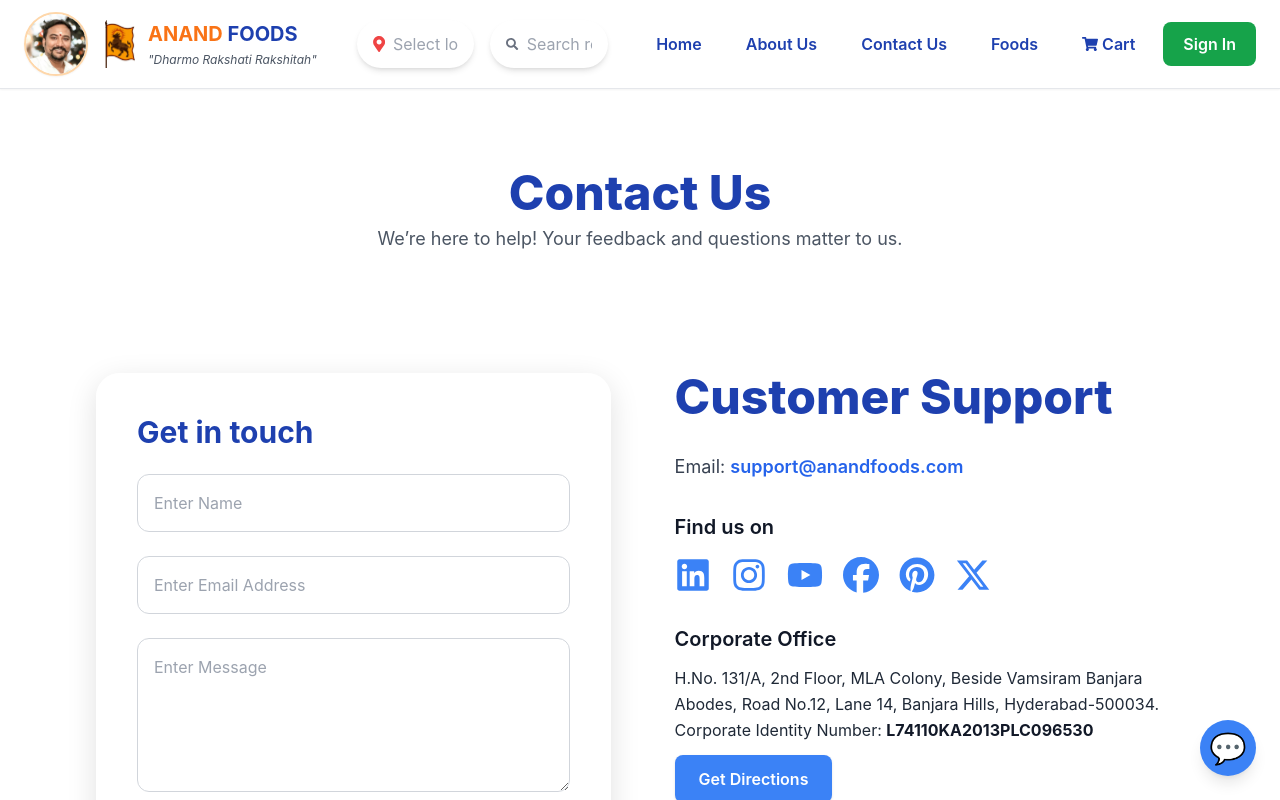
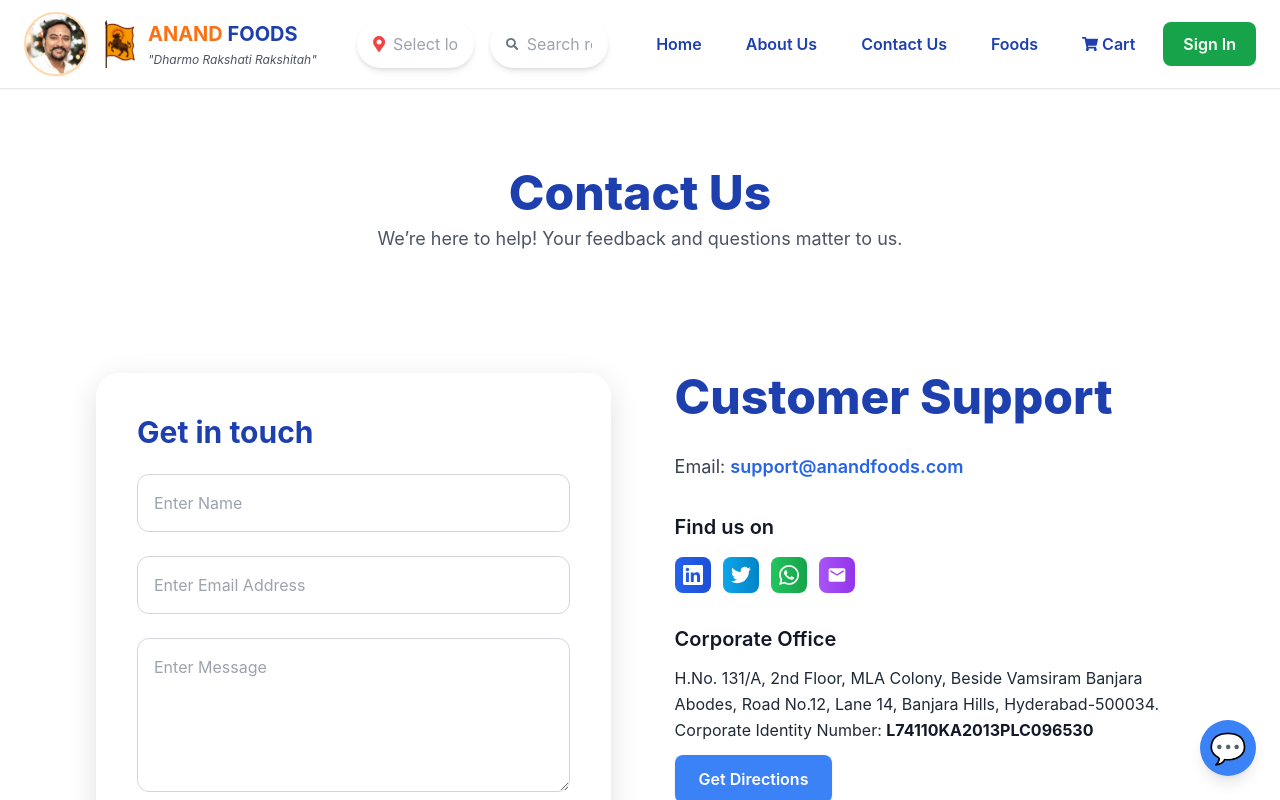
Before and after one commit to NagendraUggirala/AnandFoods, a React (Vite) app: page /contact in a window 1280 px wide. Shown: the top 800 px of the page. Built offline with nearby package versions, Linux system fonts and the light colour scheme.

Commit message:
ContactIcons

```diff
--- a/src/components/Contact.jsx
+++ b/src/components/Contact.jsx
@@ -1,12 +1,12 @@
 import React, { useState } from "react";
-import {
-  FaLinkedin,
-  FaInstagram,
-  FaYoutube,
-  FaFacebook,
-  FaPinterest,
-  FaXTwitter
-} from "react-icons/fa6";
+// import {
+//   FaLinkedin,
+//   FaInstagram,
+//   FaYoutube,
+//   FaFacebook,
+//   FaPinterest,
+//   FaXTwitter
+// } from "react-icons/fa6";
 import { IoChevronDown, IoChevronUp } from "react-icons/io5";
 
 
@@ -129,14 +129,59 @@
                 Find us on
               </h2>
 
-              <div className="flex gap-5 text-blue-500 text-4xl">
+              <div className="flex space-x-3">
+                        <a
+                          href="https://linkedin.com/company/anandrealtyy"
+                          target="_blank"
+                          rel="noopener noreferrer"
+                          className="bg-gradient-to-r from-blue-600 to-blue-700 text-white p-2 rounded-lg transition-all duration-300 hover:shadow-md hover:scale-105"
+                          aria-label="Follow us on LinkedIn"
+                        >
+                          <svg className="w-5 h-5" fill="currentColor" viewBox="0 0 24 24">
+                            <path d="M20.447 20.452h-3.554v-5.569c0-1.328-.027-3.037-1.852-3.037-1.853 0-2.136 1.445-2.136 2.939v5.667H9.351V9h3.414v1.561h.046c.477-.9 1.637-1.85 3.37-1.85 3.601 0 4.267 2.37 4.267 5.455v6.286zM5.337 7.433c-1.144 0-2.063-.926-2.063-2.065 0-1.138.92-2.063 2.063-2.063 1.14 0 2.064.925 2.064 2.063 0 1.139-.925 2.065-2.064 2.065zm1.782 13.019H3.555V9h3.564v11.452zM22.225 0H1.771C.792 0 0 .774 0 1.729v20.542C0 23.227.792 24 1.771 24h20.451C23.2 24 24 23.227 24 22.271V1.729C24 .774 23.2 0 22.222 0h.003z"/>
+                          </svg>
+                        </a>
+                        <a
+                          href="https://twitter.com/anandrealtyy"
+                          target="_blank"
+                          rel="noopener noreferrer"
+                          className="bg-gradient-to-r from-sky-500 to-sky-600 text-white p-2 rounded-lg transition-all duration-300 hover:shadow-md hover:scale-105"
+                          aria-label="Follow us on Twitter"
+                        >
+                          <svg className="w-5 h-5" fill="currentColor" viewBox="0 0 24 24">
+                            <path d="M23.953 4.57a10 10 0 01-2.825.775 4.958 4.958 0 002.163-2.723c-.951.555-2.005.959-3.127 1.184a4.92 4.92 0 00-8.384 4.482C7.69 8.095 4.067 6.13 1.64 3.162a4.822 4.822 0 00-.666 2.475c0 1.71.87 3.213 2.188 4.096a4.904 4.904 0 01-2.228-.616v.06a4.923 4.923 0 003.946 4.827 4.996 4.996 0 01-2.212.085 4.936 4.936 0 004.604 3.417 9.867 9.867 0 01-6.102 2.105c-.39 0-.779-.023-1.17-.067a13.995 13.995 0 007.557 2.209c9.053 0 13.998-7.496 13.998-13.985 0-.21 0-.42-.015-.63A9.935 9.935 0 0024 4.59z"/>
+                          </svg>
+                        </a>
+                        <a
+                          href="https://wa.me/919876543210"
+                          target="_blank"
+                          rel="noopener noreferrer"
+                          className="bg-gradient-to-r from-green-500 to-green-600 text-white p-2 rounded-lg transition-all duration-300 hover:shadow-md hover:scale-105"
+                          aria-label="Chat with us on WhatsApp"
+                        >
+                          <svg className="w-5 h-5" fill="currentColor" viewBox="0 0 24 24">
+                            <path d="M17.472 14.382c-.297-.149-1.758-.867-2.03-.967-.273-.099-.471-.148-.67.15-.197.297-.767.966-.94 1.164-.173.199-.347.223-.644.075-.297-.15-1.255-.463-2.39-1.475-.883-.788-1.48-1.761-1.653-2.059-.173-.297-.018-.458.13-.606.134-.133.298-.347.446-.52.149-.174.198-.298.298-.497.099-.198.05-.371-.025-.52-.075-.149-.669-1.612-.916-2.207-.242-.579-.487-.5-.669-.51-.173-.008-.371-.01-.57-.01-.198 0-.52.074-.792.372-.272.297-1.04 1.016-1.04 2.479 0 1.462 1.065 2.875 1.213 3.074.149.198 2.096 3.2 5.077 4.487.709.306 1.262.489 1.694.625.712.227 1.36.195 1.871.118.571-.085 1.758-.719 2.006-1.413.248-.694.248-1.289.173-1.413-.074-.124-.272-.198-.57-.347m-5.421 7.403h-.004a9.87 9.87 0 01-5.031-1.378l-.361-.214-3.741.982.998-3.648-.235-.374a9.86 9.86 0 01-1.51-5.26c.001-5.45 4.436-9.884 9.888-9.884 2.64 0 5.122 1.03 6.988 2.898a9.825 9.825 0 012.893 6.994c-.003 5.45-4.437 9.884-9.885 9.884m8.413-18.297A11.815 11.815 0 0012.05 0C5.495 0 .16 5.335.157 11.892c0 2.096.547 4.142 1.588 5.945L.057 24l6.305-1.654a11.882 11.882 0 005.683 1.448h.005c6.554 0 11.89-5.335 11.893-11.893c0-3.18-1.24-6.169-3.495-8.418"/>
+                          </svg>
+                        </a>
+                        <a
+                          href="mailto:info@anandrealtyy.com"
+                          className="bg-gradient-to-r from-purple-500 to-purple-600 text-white p-2 rounded-lg transition-all duration-300 hover:shadow-md hover:scale-105"
+                          aria-label="Send us an email"
+                        >
+                          <svg className="w-5 h-5" fill="currentColor" viewBox="0 0 24 24">
+                            <path d="M20 4H4c-1.1 0-1.99.9-1.99 2L2 18c0 1.1.9 2 2 2h16c1.1 0 2-.9 2-2V6c0-1.1-.9-2-2-2zm0 4l-8 5-8-5V6l8 5 8-5v2z"/>
+                          </svg>
+                        </a>
+                      </div>
+
+              {/* <div className="flex gap-5 text-blue-500 text-4xl">
                 <FaLinkedin />
                 <FaInstagram />
                 <FaYoutube />
                 <FaFacebook />
                 <FaPinterest />
                 <FaXTwitter />
-              </div>
+              </div> */}
             </div>
 
             {/* OFFICE DETAILS */}
```
